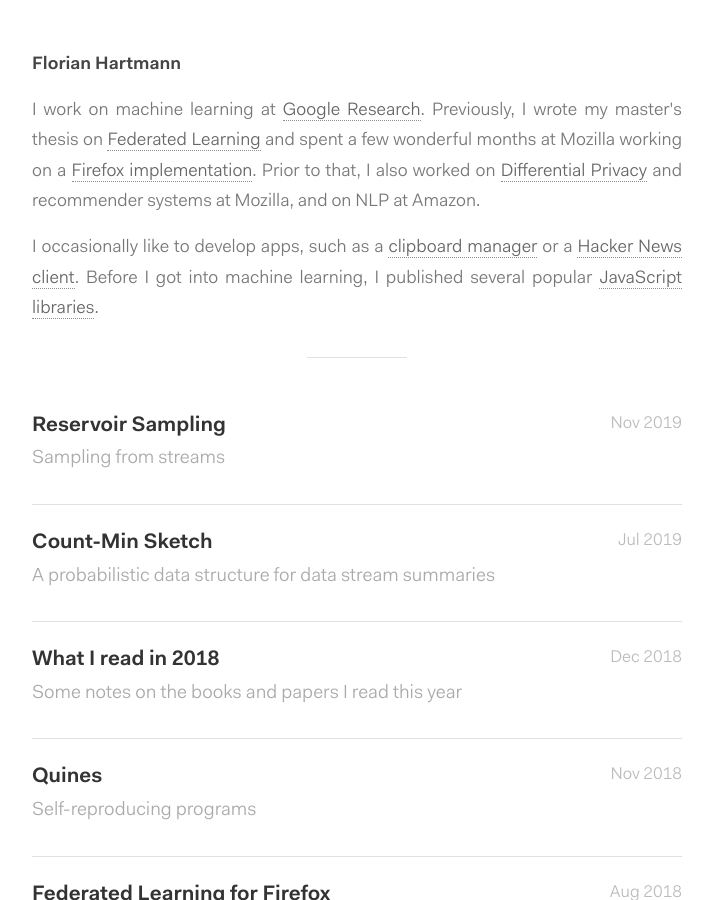
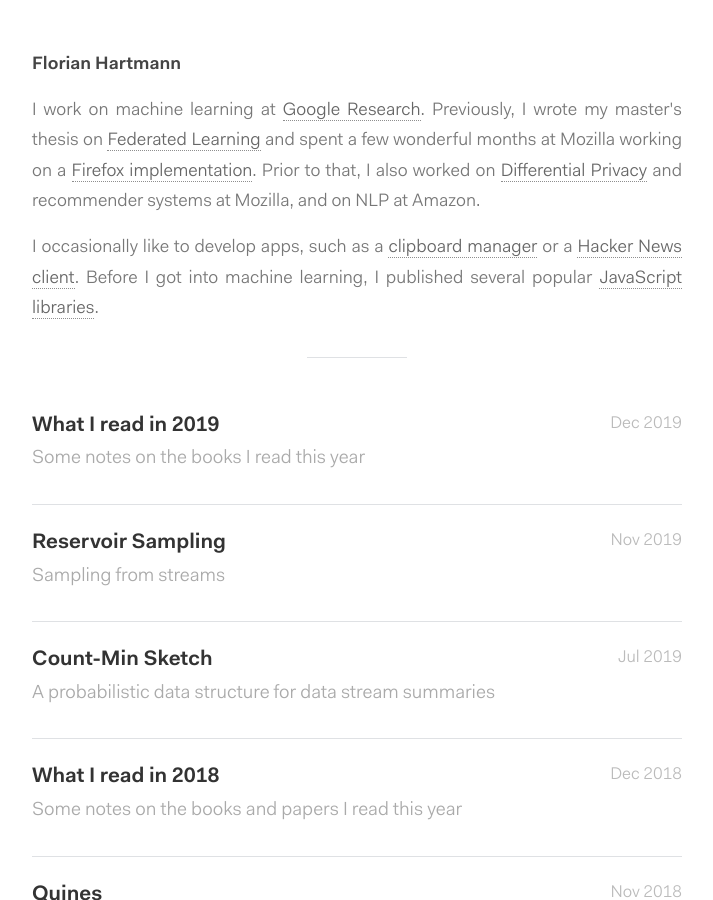
Before and after one commit to florian/florian.github.io, a Jekyll site: the page built from index.html, in a window 1280 px wide and 900 px high. Shown: the whole window, without its empty margins (283-996 px from the left). Built offline with Jekyll 4.4.1, drawn with Linux system fonts in a browser that asks for light colours; nearby versions of some CDN libraries; the list of posts is cut into pages by our own code; some of the changed lines change nothing that is shown.

Commit message:
Publish reading 2019

```diff
--- a/_drafts/reading-2019.md
+++ b/_posts/2019-12-30-reading-2019.md
@@ -2,17 +2,17 @@
 layout: post
 title:  "What I read in 2019"
 date:   2019-12-30 01:21:01
-description: "Some notes on the books and papers I read this year"
+description: "Some notes on the books I read this year"
 categories: reading-notes
 ---
 
-[intro]
+Like in the [last]({{ site.baseurl }}{% link _posts/2017-12-30-reading-2017.md%}) [couple]({{ site.baseurl }}{% link _posts/2018-12-30-reading-2018.md%}) of years, I decided to look back on the year and reflect a bit about what I read.
+I ended up scaling back slightly on reading books that people recommended to me, and instead focused on reading books that were on my to-read-list for a while.
 
-- science fiction trilogy
-- 1 novel
-- 1 book for learning about something new
-
-1 rec
+A habit I picked up on this year is to not force myself to finish a book if I really cannot get into it.
+There were two or three such books that I stopped reading after a few chapters.
+While I was hesitant to do this, the world has too many interesting books that one could read in the same time.
+The following list does not include the books I did not read fully since I feel like it would not be fair to write anything about them.
 
 ---
 
@@ -22,14 +22,14 @@
 
 I started reading some of [Isaac Asimov](https://en.wikipedia.org/wiki/Isaac_Asimov)'s short stories a few years ago and liked them a lot – especially [The Last Question](https://www.multivax.com/last_question.html) and [Franchise](https://en.wikipedia.org/wiki/Franchise_(short_story)).
 This year, I decided I should give his novels a read as well.
-In the end I chose the Foundation series, one of Asimov's most popular pieces of work.
+In the end I chose the *Foundation* series, one of Asimov's most popular pieces of work.
 
 One of the central ideas of the series is that empires in our world last a very finite amount of time.
 At some point, they collapse and a time of chaos ensues.
 During that time, science stops progressing and a lot of knowledge is lost.
 This was, for example, the case with the Roman Empire and the subsequent Middle Ages.
 
-*Foundation* takes place in a far future, where one huge empire rules the entire galaxy.
+Foundation takes place in a far future, where one huge empire rules the entire galaxy.
 Hari Seldon is a researcher at the forefront of a new science that can be used to predict major events in the future.
 While individual people act too probabilistically, large masses of people are more predictable.
 Since the galaxy is now inhabited by a huge number of people, Seldon can estimate with high probability how the empire is going to develop.
@@ -76,9 +76,9 @@
 
 ![Do No Harm cover](/assets/posts/books-2019/do-no-harm.jpg)
 
-*Do No Harm*, recommended to me by [Swathi](https://github.com/swathiiyer2), is the autobiographical book of a British neurosurgeon.
+*Do No Harm* is the autobiographical book of a British neurosurgeon.
 Each chapter tells a story from his life, with most of them discussing specific medical cases.
-Other parts of the book talk about events that happened in the author's life.
+Other parts of the book talk about different events that happened in the author's life.
 
 I liked that the book seemed to be written in an incredibly honest way.
 For example, one of the chapters starts with a story about how an unnecessary fight caused him to be in an angry mood before a surgery.
@@ -110,7 +110,7 @@
 However, the chapter structure seemed a bit odd, with the last two chapters taking up nearly all of the book.
 In general, I felt like the book was a great choice for learning about game theory, especially considering how unhappy I was with other books.
 Despite not being a difficult read, I ended up taking a lot of ideas away from it.
-I also noticed that after reading the book I now keep on seeing applications to game theory everywhere.
+I also noticed that after reading the book I now keep on seeing applications of game theory everywhere.
 
 ### [A Random Walk Down Wall Street](https://www.amazon.com/Random-Walk-down-Wall-Street/dp/0393352242)
 
@@ -123,7 +123,7 @@
 In a nutshell, the book is a primer to the world of investing and finance.
 It is split into four parts.
 The first two explain how people have historically lost a lot of money (e.g. in various bubbles) and what academia thinks about investing.
-The third part explains the techniques that Wall Street uses and the last provides advice on what individuals should do.
+The third part explains the techniques that people on Wall Street use and the last provides advice on what individuals should do.
 
 I found the writing style to be superb and the book to be generally super interesting.
 It is one of the few books that I would recommend everybody should read at some point in their lives.
@@ -140,7 +140,7 @@
 
 I found the book to be fairly opinionated.
 For example, in part of the book, the author advocates not using social media at all, which feels like an unnecessarily strong recommendation.
-Still, I found myself agreeing with a lot of the other material, and it was interesting to read about academic studies behind the various aspects of deep work.
+Still, I found myself agreeing with a lot of the other ideas, and it was interesting to read about academic studies behind the various aspects of deep work.
 
 The author also presented some interesting thoughts about why deep work is so rare.
 One of these, that I thought about a few times since reading the book, is about how we often only use our phone for a few moments to avoid boredom.
@@ -151,38 +151,71 @@
 
 ![Hedgehogging cover](/assets/posts/books-2019/hedgehogging.jpg)
 
-- Barton Biggs majored in English
-- His father and brother were in finance and he wanted to be included in dinner table conversations, so he decided to also get into it
-- Worked at one of the first hedge funds, lead a major division at Morgan Stanley
-- But he also kept writing essays
+Barton Biggs majored in English but later decided to get into finance.
+His father and brother both worked at banks, and he wanted to be included in the dinner table conversations, so eventually he chose to also learn about it.
+During the course of his career, Biggs worked at one of the first hedge funds, then lead a major division at Morgan Stanley, and finally founded his own hedge fund.
 
-### [Measure What Matters]()
+However, during all of this, he also stayed true to his creative writing roots, and kept working on essays.
+*Hedgehogging* is a collection of these essays.
+All of them are somehow related to the world of hedge funds, some to the psychological aspects, others to how the business works.
+
+I thought the book was an interesting read and a nice way to learn more about how the world of hedge funds works.
+It made me understand some parts of this world a lot better.
+I thought the psychological aspects were especially interesting, e.g. the parts that described what people are motivated by and under how much pressure to perform they are.
+
+### [Measure What Matters](https://www.amazon.com/Measure-What-Matters-Google-Foundation/dp/0525536221)
 
 ![Measure What Matters cover](/assets/posts/books-2019/measure-what-matters.jpg)
 
-* OKRs are a mechanism for planning, used by many companies and organizations
-* The author introduced them to Google
-* Started reading the book to learn more about OKRs. But turns out it's less about OKRs than about stories around companies that use OKRs
-* Second half of the book focuses on designing effective work environments
-* Kind of interesting but probably wouldn't read again, though it is a very easy read and there were some nice quotes
+OKRs, objectives and key results, are a mechanism for planning what to work on.
+The author introduced them to Google roughly 20 years ago.
+Nowadays they are used by many organizations.
 
-### [Flash Boys: A Wall Street Revolt]()
+I started reading the book to learn more about OKRs, but it turned out that the book was less about how they work and more about stories of various companies that plan using OKRs.
+Each of them uses OKRs in slightly different ways and sometimes there is an interesting story on how that came to happen.
+The second half of the book then focuses on designing effective work environments.
+
+The book is a fairly easy read and has some really nice quotes.
+However, while it was decently interesting, I would probably not read it again.
+
+### [Flash Boys: A Wall Street Revolt](https://www.amazon.com/Flash-Boys-Wall-Street-Revolt/dp/0393351599)
 
 ![Flash Boys cover](/assets/posts/books-2019/flash-boys.jpg)
 
-* Book about a high-frequency trading (HFT). It follows a few people that over the course of several years discover how it works
-* Fascinating to read and probably my favorite book I read this year. The stories are incredibly and Michael Lewis way of telling stories is superb
-* HFT Strategies are pretty interesting and somewhat different to what I had imagined. The book also did a good way of explaining that many were unintended side effects of introducing various regulations
-* My only criticism of the book would be that it is extremely opinionated. However, the opinion of the author and characters about HFT seems to shift a bit towards the end
+*Flash Boys* is a book about high-frequency trading (HFT).
+It follows a few people that, over the course of several years, discover how HFT works.
+I found it a fascinating read and would consider it to be my favorite book of the year.
+The stories are incredible and Michael Lewis' way of telling them is superb.
 
-{% comment %}
----
+HFT strategies themselves are pretty interesting and somewhat different to what I had imagined.
+The book also did a good job of explaining that many strategies were only made possible because of unintended side effects of introducing various, not perfectly thought-out, regulations.
 
-### [Papers](https://github.com/florian/reading-notes/tree/master/papers)
+My only criticism of the book would be that it is extremely opinionated.
+However, the stance of the author and characters on HFT seems to shift a bit towards the end.
 
-[papers]
-{% endcomment %}
+### [Bad Blood: Secrets and Lies in a Silicon Valley Startup](https://www.amazon.com/Bad-Blood-Secrets-Silicon-Startup/dp/152473165X)
+
+![Bad Blood: Secrets and Lies in a Silicon Valley Startup cover](/assets/posts/books-2019/bad-blood.jpg)
+
+Theranos was a Silicon Valley startup working on blood tests, and was, at some point, valued at $10 billion.
+Its blood tests were supposed to show results instantaneously and should only require a drop of blood, much fewer than tests need nowadays.
+However, those tests never ended up working, even though the company secured tons of funding and actually sold their products at stores.
+
+*Bad Blood* is the story behind the company.
+It follows various storylines over many years.
+Some talk about how the company developed during those years, others describe how people, for a long time, tried to convince the public that the tests did not work at all.
+
+The book is a super interesting read.
+It is a thriller based on real life.
+There is now also a [movie](https://www.youtube.com/watch?v=wtDaP18OGfw) that is based on the book.
+
+The thing that I probably found most interesting about the entire story is how a few people at the top of the company managed to trick everybody.
+A lot of the people working at Theranos were super smart and had PhDs from the best universities of their field.
+But still, they did not realize that the end product did not work at all, mostly because of the way communication between individual teams was extremely restricted.
+It is kind of strange to imagine that you are working on something for years and believe you are doing something good, even though in the end it does not amount to anything and you do not even know about that.
 
 ---
 
-[outro]
+Looking back, I did succeed in reading more non-fiction books, as planned [last year]({{ site.baseurl }}{% link _posts/2018-12-30-reading-2018.md%}).
+I did also end up reading more on finance than I otherwise did.
+For next year, there's some more similar books I plan on reading, inspired by what I enjoyed this year.
```
Also changed, not shown: assets/posts/books-2019/bad-blood.jpg (added).
